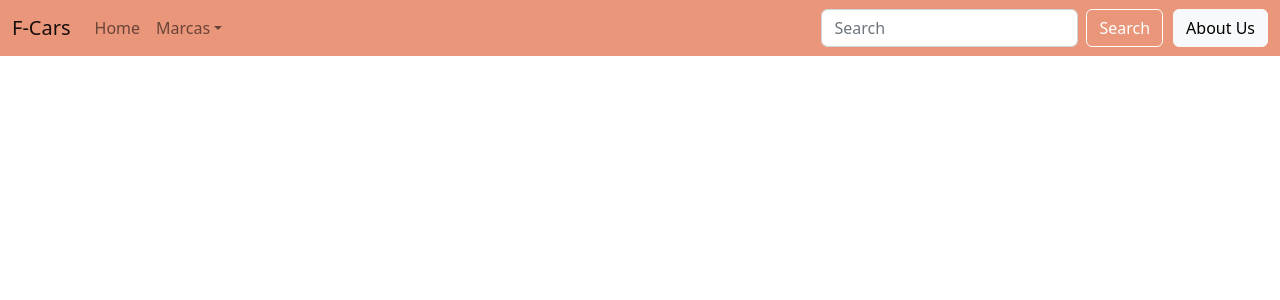
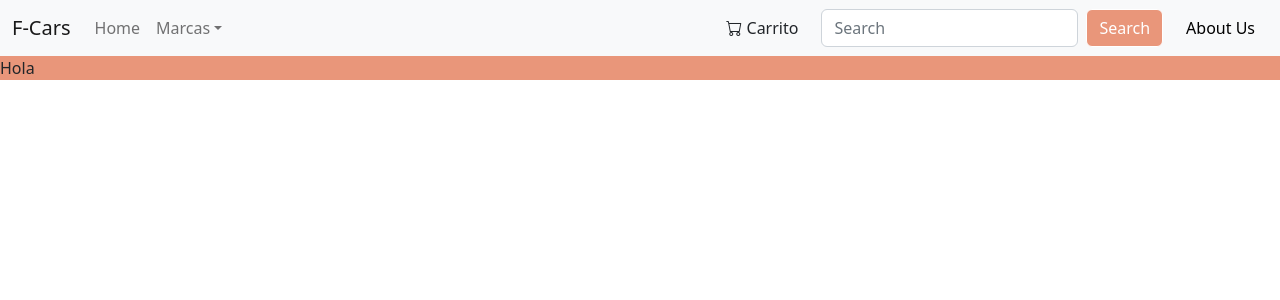
Before and after one commit to Knoth44/myweb-AlvarezKnoth, a React (Create React App) app: page / in a window 1280 px wide. Shown: the top 300 px of the page. Built offline with nearby package versions, Linux system fonts and the light colour scheme.

Commit message:
tercera-entrega

```diff
--- a/package.json
+++ b/package.json
@@ -7,6 +7,7 @@
     "@testing-library/react": "^13.3.0",
     "@testing-library/user-event": "^13.5.0",
     "bootstrap": "^5.2.0",
+    "bootstrap-icons": "^1.9.1",
     "react": "^18.2.0",
     "react-bootstrap": "^2.4.0",
     "react-dom": "^18.2.0",
--- a/src/App.jsx
+++ b/src/App.jsx
@@ -1,11 +1,15 @@
 import './App.css';
 import Navbar from '././components/NavBar/Navbar'
 import React from 'react';
+import ItemListConteiner from './components/ItemListConteiner/ItemListConteiner';
+import 'bootstrap/dist/css/bootstrap.min.css';
+import 'bootstrap-icons/font/bootstrap-icons.css';
 
 function App() {
   return (
     <div className="App">
        <Navbar/>
+         <ItemListConteiner greeting="Hola"/>
     </div>
   );
 }
--- /dev/null
+++ b/src/components/ItemListConteiner/ItemListConteiner.jsx
@@ -0,0 +1,11 @@
+import React from 'react'
+
+const itemListConteiner = ({greeting}) => {
+  return (
+    <div>
+        <span>{greeting}</span>
+    </div>
+  )
+}
+
+export default itemListConteiner
--- /dev/null
+++ b/src/components/NavBar/Cartwidget/Cartwidget.jsx
@@ -0,0 +1,10 @@
+import { Button } from 'react-bootstrap'
+import React from 'react'
+
+const Cartwidget = () => {
+  return (
+    <div><Button variant='red' style={{marginRight:'10px'}} href="#cartWidget"><i class="bi bi-cart"></i> Carrito</Button></div>
+  )
+}
+
+export default Cartwidget
--- a/src/components/NavBar/Navbar.js
+++ b/src/components/NavBar/Navbar.js
@@ -6,12 +6,12 @@ import Form from 'react-bootstrap/Form';
 import Nav from 'react-bootstrap/Nav';
 import Navbar from 'react-bootstrap/Navbar';
 import NavDropdown from 'react-bootstrap/NavDropdown';
-import 'bootstrap/dist/css/bootstrap.min.css';
+import Cartwidget from './Cartwidget/Cartwidget';
 
 const NavbarLine = () => {
   return (
   <div>
-   <Navbar bg="#E9967A" expand="lg">
+   <Navbar bg="light" expand="lg">
       <Container fluid>
         <Navbar.Brand href="#"> F-Cars </Navbar.Brand>
         <Navbar.Toggle aria-controls="navbarScroll" />
@@ -28,6 +28,7 @@ const NavbarLine = () => {
               <NavDropdown.Item href="#action5">Something else here</NavDropdown.Item>
             </NavDropdown>
           </Nav>
+          <Cartwidget/>
           <Form className="d-flex">
             <Form.Control
               type="search"
```
Also changed, not shown: 1 other file (tests, documents, lock files or other folders).
